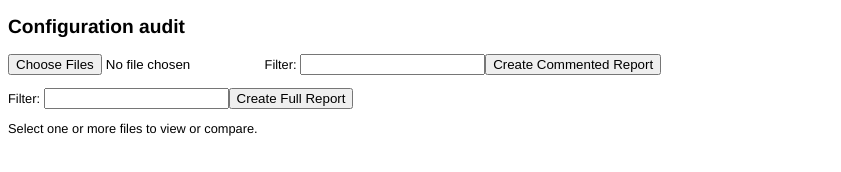
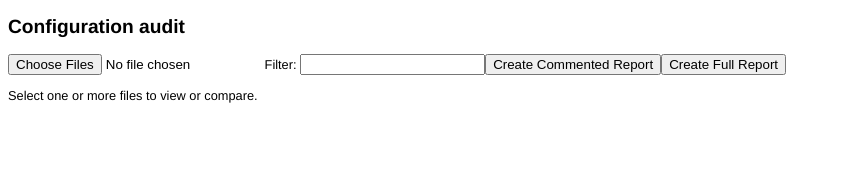
Before and after one commit to G-Goldstein/configuration-audit-viewer, a website: page app/index.html in a window 1280 px wide. Shown: the whole page, without its empty margins (0-841 px from the left). Drawn offline with Linux system fonts and the light colour scheme.

Commit message:
Remove duplicate filter button

```diff
--- a/app/app.js
+++ b/app/app.js
@@ -639,7 +639,7 @@ myApp.controller('ConfigAuditController', ['$scope', '$log', 'ServerDataService'
     var htmlElements = new HtmlElementArray();
 
     var style = new HtmlText(css, 'style');
-    var head = new HtmlWrap(style, 'head')
+    var head = new HtmlWrap(style, 'head');
 
     htmlElements.push(head);
 
--- a/app/index.html
+++ b/app/index.html
@@ -26,9 +26,7 @@
   </header>
   <article ng-controller="ConfigAuditController as configViewer">
     <input type="file" multiple file-model="files" accept=".json"/>
-    <label>Filter: </label><input ng-model="filterText"/><button ng-click="configViewer.createReport(false)">Create Commented Report</button>
-    <p>
-    <label>Filter: </label><input ng-model="filterText"/><button ng-click="configViewer.createReport(true)">Create Full Report</button>
+    <label>Filter: </label><input ng-model="filterText"/><button ng-click="configViewer.createReport(false)">Create Commented Report</button><button ng-click="configViewer.createReport(true)">Create Full Report</button>
     <p>
     <div ng-show="!configViewer.loaded && !configViewer.loading">Select one or more files to view or compare.</div>
     <div ng-show="configViewer.loading">Loading...</div>
```
